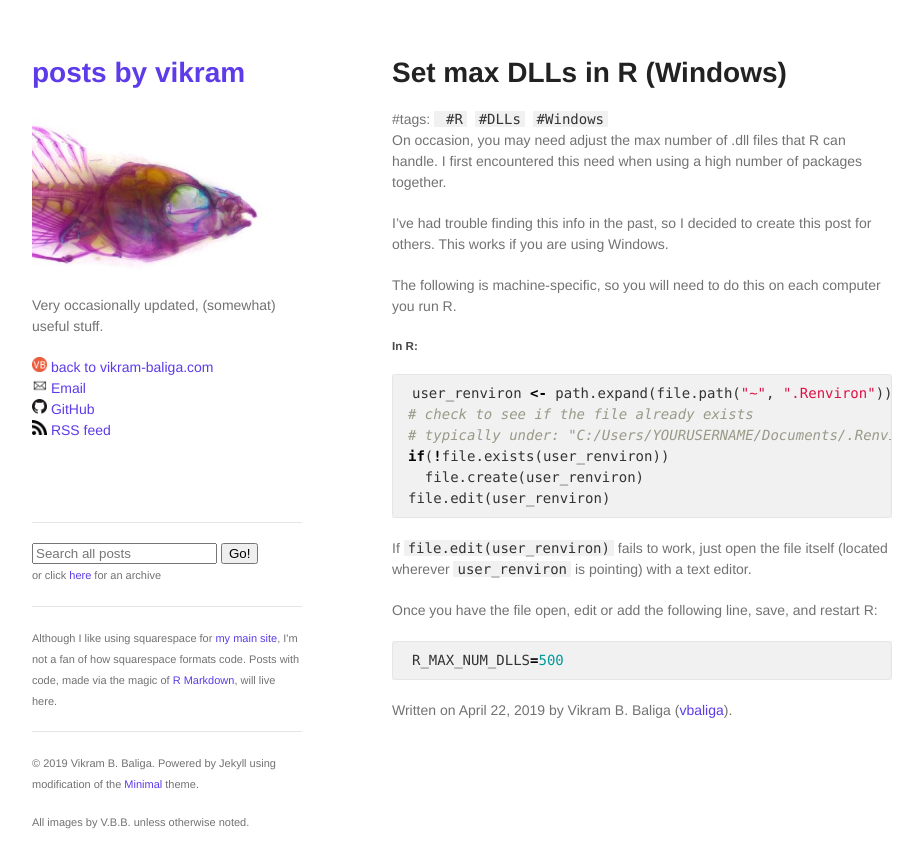
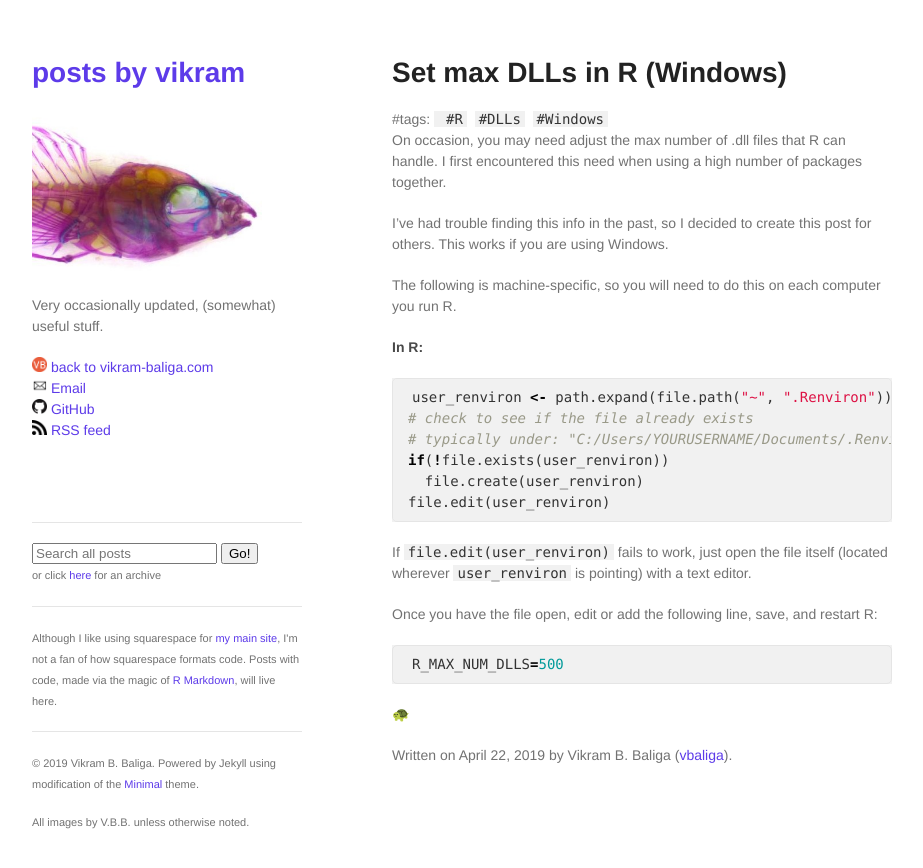
Before and after one commit to vbaliga/vbaliga.github.io, a Jekyll site: the page built from _posts/2019-04-22-setDLLs.md, in a window 1280 px wide. Shown: the top 868 px of the page, without its empty margins (178-1101 px from the left). Built offline with Jekyll 4.4.1, drawn with Linux system fonts in a browser that asks for light colours; a script that is not in the unit is left out.

Commit message:
Update 2019-04-22-setDLLs.md

````diff
--- a/_posts/2019-04-22-setDLLs.md
+++ b/_posts/2019-04-22-setDLLs.md
@@ -10,7 +10,7 @@ I’ve had trouble finding this info in the past, so I decided to create this po
 <!---more--->
 
 The following is machine-specific, so you will need to do this on each computer you run R.
-##### In R:
+#### In R:
 ``` r
 user_renviron <- path.expand(file.path("~", ".Renviron"))
 # check to see if the file already exists
@@ -25,3 +25,5 @@ Once you have the file open, edit or add the following line, save, and restart R
 ``` r
 R_MAX_NUM_DLLS=500
 ```
+
+🐢
````
